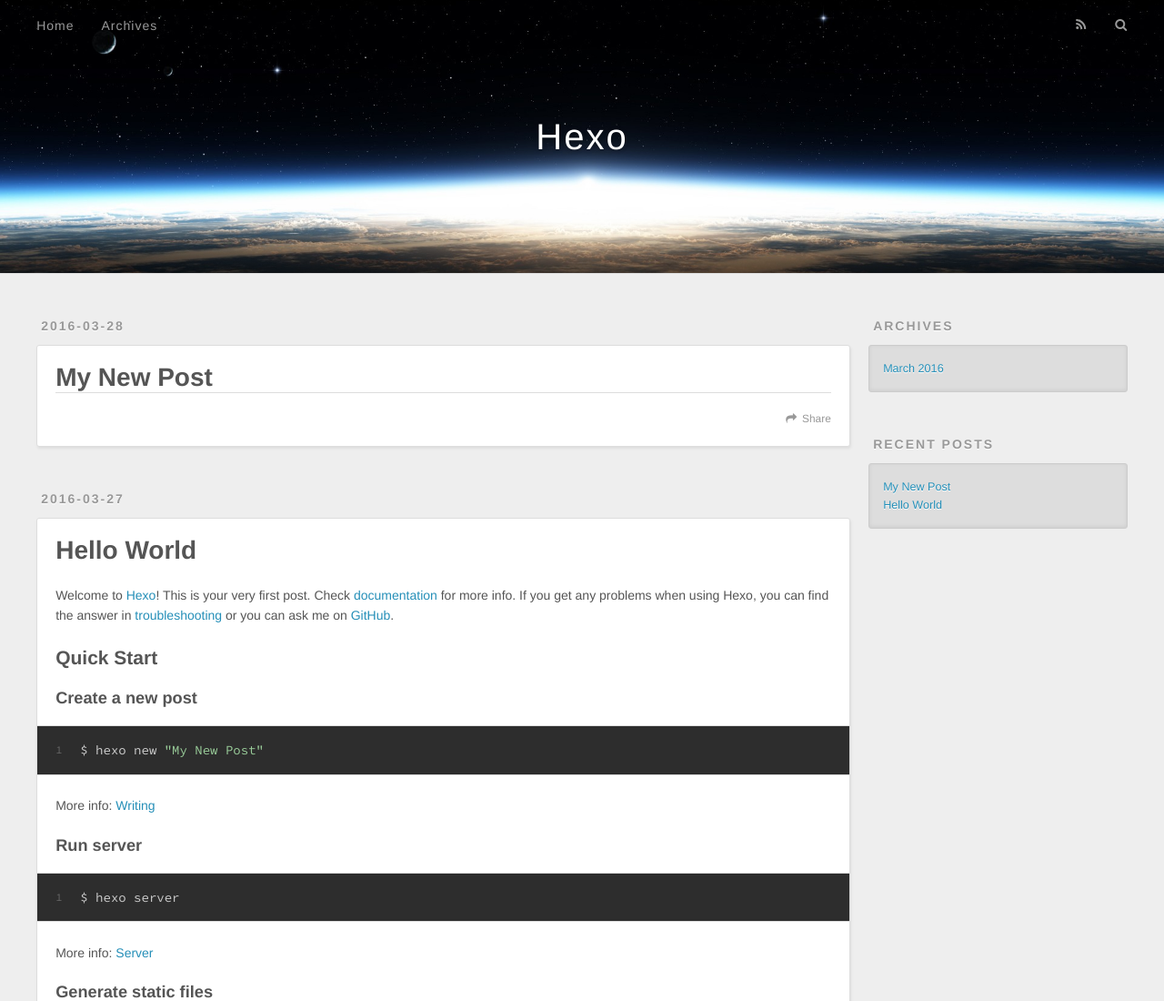
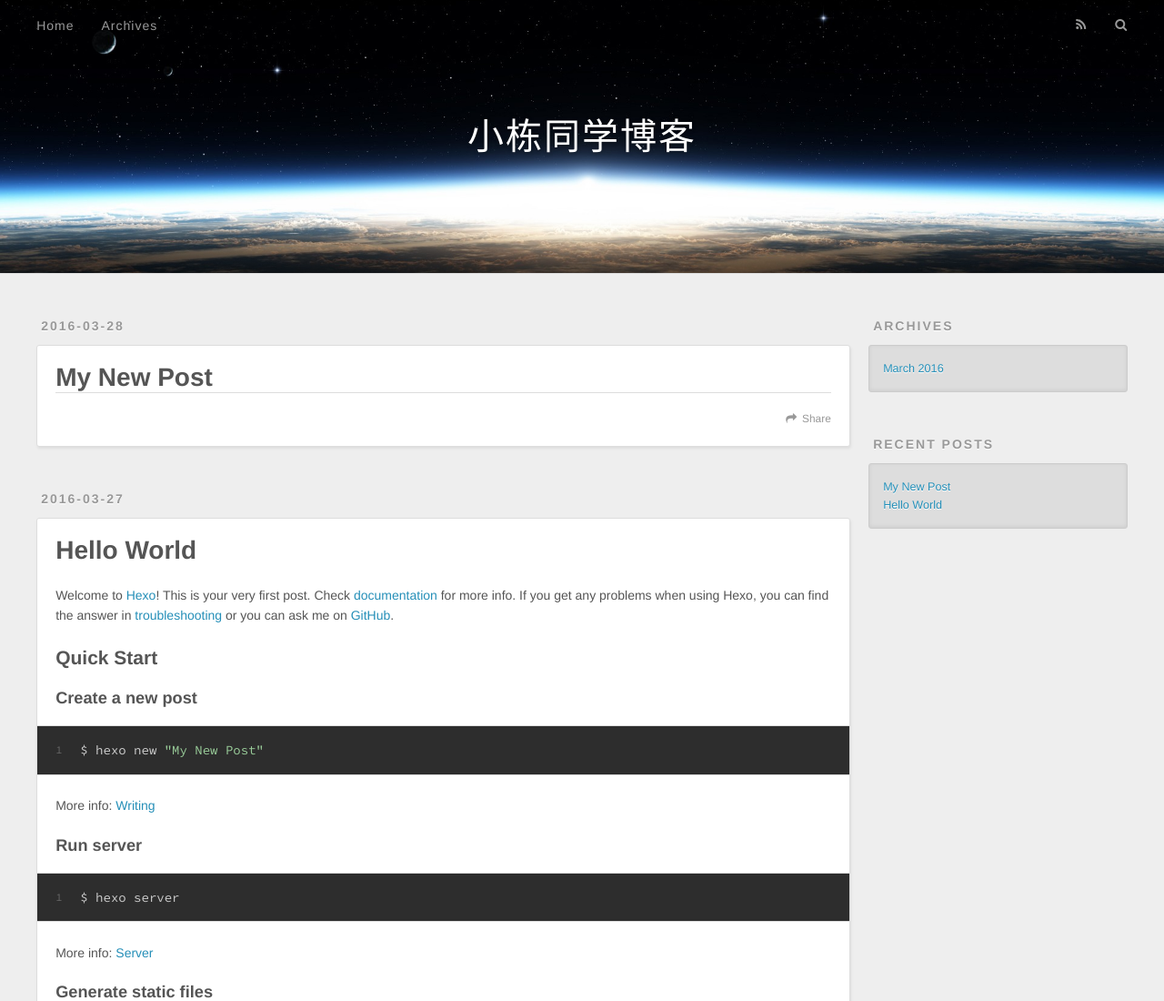
Before and after one commit to xiaodongtongxue/xiaodongtongxue.github.io, a plain HTML site: page index.html in a window 1280 px wide. Shown: the top 1100 px of the page at 91% size. Drawn offline with nearby package versions, Linux system fonts and the light colour scheme.

Commit message:
Site updated: 2016-03-28 00:47:51

```diff
--- a/index.html
+++ b/index.html
@@ -3,7 +3,7 @@
 <head>
   <meta charset="utf-8">
 
-  <title>Hexo</title>
+  <title>小栋同学博客</title>
   <meta name="viewport" content="width=device-width, initial-scale=1, maximum-scale=1">
   <meta name="description">
 <meta property="og:type" content="website">
@@ -36,7 +36,7 @@
   <div id="header-outer" class="outer">
     <div id="header-title" class="inner">
       <h1 id="logo-wrap">
-        <a href="/" id="logo">Hexo</a>
+        <a href="/" id="logo">小栋同学博客</a>
       </h1>
 
     </div>
```
